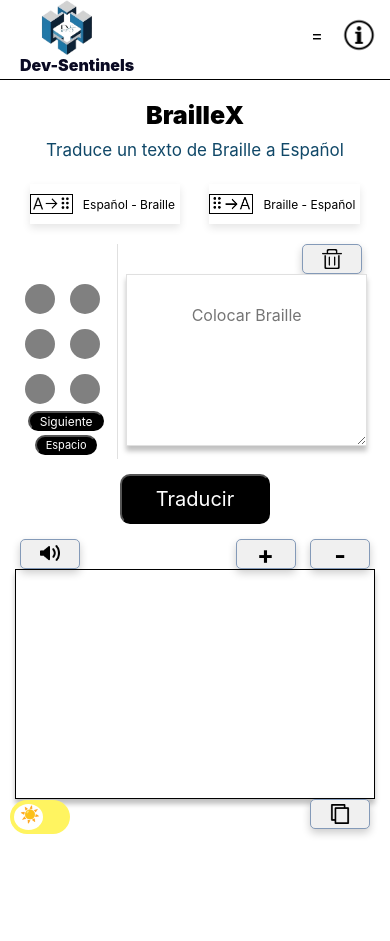
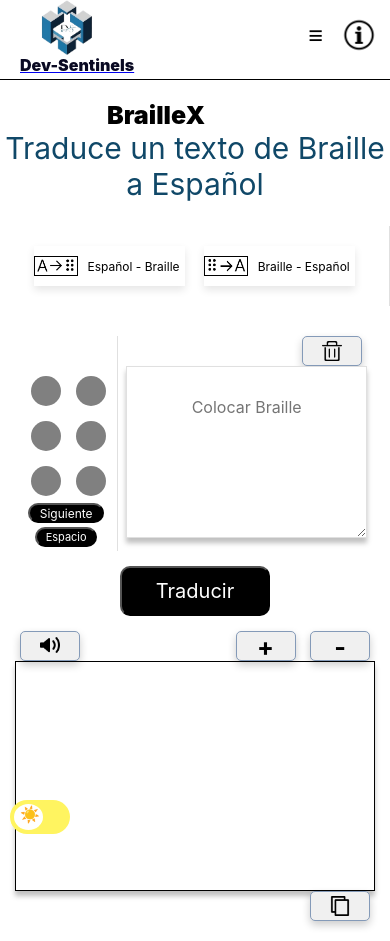
Before and after one commit to ShanderGonzalez/BrailleX, a website with bundled scripts: page Version3-Final/implementation/app/views/brailleEs.html in a window 390 px wide. Before the commit the page ends 849 px from the top, so only its background shows below. Built offline with nearby package versions, Linux system fonts and the light colour scheme; a web font is replaced by a local one.

Commit message:
Refactorizacion de las vista

```diff
--- a/Version3-Final/implementation/app/utilities/responsive.js
+++ b/Version3-Final/implementation/app/utilities/responsive.js
@@ -2,7 +2,7 @@
 function cambiarTextoResponsive() {
     var elemento = document.querySelector('.ConocenosTitulo');
     if (window.innerWidth <= 480) {
-      elemento.textContent = '=';
+      elemento.textContent = '≡';
     } else {
       elemento.textContent = 'Conócenos';
     }
--- a/Version3-Final/implementation/app/views/brailleEs.html
+++ b/Version3-Final/implementation/app/views/brailleEs.html
@@ -7,14 +7,19 @@
   <title>Traductor Español - Braille</title>
   <link rel="stylesheet" href="../../templates/css/estilosPrincipal.css" />
   <link rel="stylesheet" href="../../templates/css/estilosModoOscuro.css"/>
+  <style>
+    .hidden {
+      display: none;
+    }
+  </style>
 </head>
 
 <body>
   <header class="header">
-    <div class="logo">
+    <a href="index.html" class="logo">
       <img src="../../images/logo-proyecto.png" alt="Dev-Sentinels Logo" />
       <p>Dev-Sentinels</p>
-    </div>
+    </a>
     <div class="info">
       <div class="Conocenos">
         <a class="ConocenosTitulo" id="conocenosBoton" tabindex="0" aria-label="Conócenos" aria-expanded="false">Conócenos</a>
@@ -26,11 +31,12 @@
       <img src="../../images/info-icon.png" alt="icono de informacion" />
     </div>
   </header>
-  <main>
-    <h1 class="Titulo">BrailleX</h1>
-    <p id="traduce">Traduce un texto de Braille a Español</p>
+  <div class="TitlesInformation">
+    <h1 id="TituloPage">BrailleX</h1>
+    <p id="subtituloPage">Traduce un texto de Braille a Español</p>
+  </div>
     <div class="container">
-      <div class="sidebar">
+      <aside class="sidebar">
         <h3>Traductor</h3>
         <ul>
           <li>
@@ -42,9 +48,12 @@
             <a href="brailleEs.html" aria-label="Traducir Braille a Español">Braille - Español</a>
           </li>
         </ul>
-      </div>
+      </aside>
 
-      <div class="content">
+      <main class="traductorBraille">
+        <p class="warningCaracteres hidden" id="warningCaracteres">
+          * Texto inválido: no se permiten caracteres especiales
+        </p>
         <div class="divComponentesplusentrada">
           <div class="divComponentes">
             <div class="componentes">
@@ -55,8 +64,10 @@
               <div class="ellipse" id="ellipse-3" tabindex="0"></div>
               <div class="ellipse" id="ellipse-6" tabindex="0"></div>
             </div>
-            <button id="collectButton">Siguiente</button>
-            <button id="spaceButton">Espacio</button>
+            <div class="divBotones">
+              <button id="collectButton">Siguiente</button>
+              <button id="spaceButton">Espacio</button>
+            </div>
           </div>
 
           <div class="entradas">
@@ -66,8 +77,9 @@
             <textarea name="entradaTexto" class="entradaTexto" placeholder="Colocar Braille" id="output"></textarea>
           </div>
         </div>
-
-        <button class="botonTraducir" id="traducirBoton">Traducir</button>
+        <div class="btnTraducir">
+          <button class="botonTraducir" id="traducirBoton">Traducir</button>
+        </div>
         <div class="botonesZoom2">
           <button id="BotonSpeaker" aria-label="Escucha algo..." onclick="leerTexto()">
             <img src="../../images/speaker-icon.png" alt="boton de hablar" />
@@ -83,9 +95,9 @@
             <img src="../../images/copy-icon.png" alt="boton de copiar texto traducido" />
           </button>
         </div>
-      </div>
+      </main>
     </div>
-  </main>
+
   <div class="dark-mode-toggle-container">
     <label class="switch">
       <input type="checkbox" id="darkModeToggle">
--- a/Version3-Final/implementation/templates/css/estilosPrincipal.css
+++ b/Version3-Final/implementation/templates/css/estilosPrincipal.css
@@ -55,8 +55,13 @@
     font-size: 17px;
     text-decoration: none !important;
   }
+  .Conocenos .ConocenosTitulo {
+    font-size: 25px !important;
+    font-weight: 90px;
 
-  main .Titulo {
+  }
+
+  .TitlesInformation #TituloPage {
     width: 100%;
     font-size: 25px;
     padding: 20px 0 10px 0;
@@ -65,18 +70,25 @@
     font-weight: 900;
   }
 
-  main #traduce{
+  .TitlesInformation #subtituloPage{
     font-size: 17px;
   }
+
 .sidebar h3 {
   display: none;
 }
 
-.sidebar{
+.container{
   display: flex;
   flex-direction: column;
   align-items: center;
   gap: 10px;
+
+}
+
+.container .sidebar{
+  width: 100%  !important;
+  padding: 20px 15px !important;
 }
 
 .sidebar ul{
@@ -93,7 +105,7 @@
   font-size: 12px !important;
 }
 
-.container .content {
+.container .traductorBraille {
   width: 100% !important;
   padding: 20px 15px !important;
   margin: 0;
@@ -288,6 +300,11 @@
   padding: 40px 10px 0 40px;
   border-right: 1px solid #e0e0e0;
 }
+.container main {
+  width: 80%;
+  margin: 12px;
+  padding: 0px;
+}
 
 /*CONTENIDO SIDE BAR IMAGEN BUSQUEDA*/
 .sidebar img {
@@ -325,7 +342,7 @@
 }
 
 /*CONTENEDOR - CONTENIDO*/
-.container .content {
+.TitlesInformation #TituloPage{
   width: 80%;
   padding: 20px 50px 0 50px;
   margin: 0;
@@ -334,7 +351,7 @@
 
 
 /*CONTENIDO SUBTITULO TRADUCIR*/
-#traduce {
+.TitlesInformation #subtituloPage {
   font-size: 30px;
   color: #104868;
   padding: 0 0 24px 0;
@@ -343,7 +360,7 @@
 }
 
 /*CONTENIDO LETRAS DE ADVERTENCIAS*/
-.content .warningCaracteres {
+.traductorBraille .warningCaracteres {
   font-size: 11px;
   letter-spacing: 0;
   line-height: 16.5px;
@@ -354,7 +371,7 @@
 }
 
 /*CONTENIDO ENTRADAS DE TEXTO ESP-BRAI*/
-.content .entradaTexto {
+.traductorBraille .entradaTexto {
   width: 100%;
   text-align: center;
   height: 100px;
@@ -373,7 +390,7 @@
 }
 
 /*CONTENIDO BOTON TRADUCIR*/
-.content .botonTraducir {
+.traductorBraille .botonTraducir {
   width: 150px;
   height: 50px;
   background-color: #000000;
@@ -383,9 +400,10 @@
   padding: 0;
   text-align: center;
   font-size: 20px;
+
 }
 
-.content .botonTraducir:hover {
+.traductorBraille .botonTraducir:hover {
   background-color: #104868;
 }
 
@@ -397,7 +415,7 @@
   justify-content: flex-end;
 }
 
-.content .respuesta {
+.traductorBraille .respuesta {
   width: 100%;
   min-height: 230px;
   padding: 15px;
@@ -407,6 +425,11 @@
   overflow: auto;
 }
 
+.btnTraducir{
+  width: 100%;
+  display: flex;
+  justify-content: center;
+}
 /*BOTON DE DESCARGAR*/
 .botonesDescargar {
   display: flex;
@@ -450,7 +473,6 @@
 /*CAJA DE COMPONENETES Y ENTRADA -COMPONENETES*/
 .divComponentes .componentes {
   margin-top: 30px;
-  margin-left: 17px;
 }
 
 /*COMPONENTES CON GRID*/
@@ -461,6 +483,7 @@
   grid-template-columns: repeat(2, 35px);
   grid-template-rows: repeat(3, 35px);
   gap: 10px;
+  justify-content: center;
 }
 
 /*COMPONENTES CON GRID ELLIPSE*/
@@ -523,6 +546,11 @@
   background-color: #104868;
 }
 
+.divBotones{
+  display: flex;
+  justify-content: center;
+  flex-wrap: wrap;
+}
 
 /*BOTONES GENERALES*/
 /*BOTON DE LIMPIAR, COPIAR, VOZ, ZOOM*/
```
Also changed, not shown: Version3-Final/implementation/app/views/index.html (+21 -21 lines).
